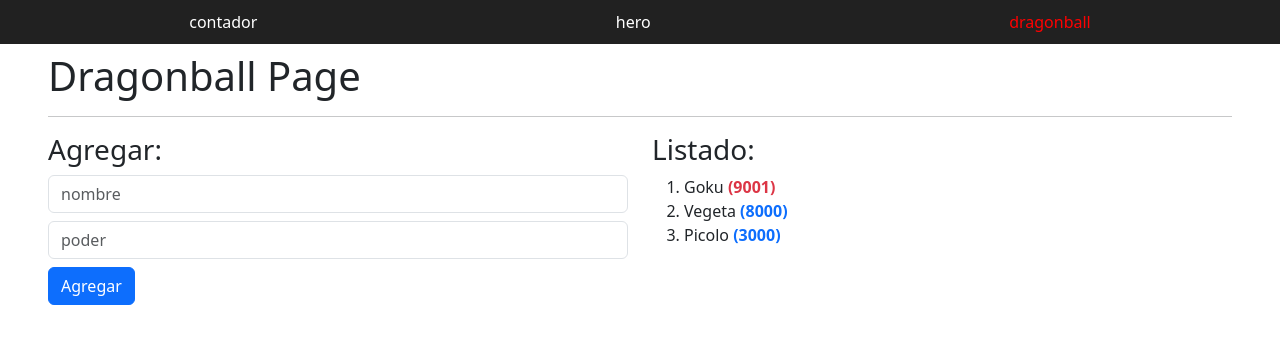
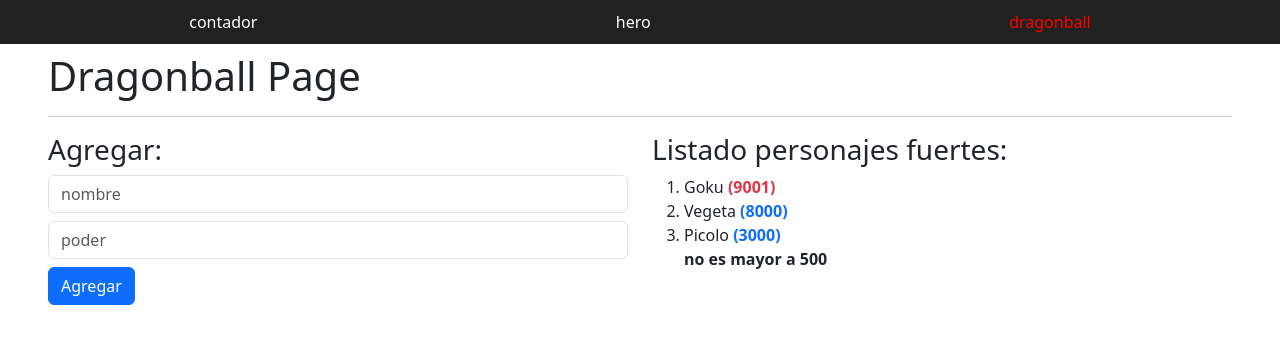
Before and after one commit to Marisabel-Condori/angular-bases2025, an Angular app: page /dragonball in a window 1280 px wide. Shown: the top 344 px of the page. Built offline with nearby package versions, Linux system fonts and the light colour scheme.

Commit message:
condicionales

```diff
--- a/src/app/pages/dragonball/dragonball.html
+++ b/src/app/pages/dragonball/dragonball.html
@@ -1,28 +1,32 @@
 <h1>Dragonball Page</h1>
-<hr>
+<hr />
 
 <section class="row">
   <div class="col-12 col-sm-6">
     <h3>Agregar:</h3>
-      <input type="text" class="form-control" placeholder="nombre">
-      <input type="number" class="form-control mt-2" placeholder="poder">
+    <input type="text" class="form-control" placeholder="nombre" />
+    <input type="number" class="form-control mt-2" placeholder="poder" />
     <button class="mt-2 btn btn-primary">Agregar</button>
   </div>
 
   <div class="col-12 col-sm-6">
-    <h3>Listado:</h3>
+    <h3>Listado personajes fuertes:</h3>
     <ol>
-      @for (character of characters(); track character.id) {
+      @for (character of characters(); track character.id) { @if (character.power>500) {
       <li>
-          <span>{{ character.name  }} </span>
+        <span>{{ character.name }} </span>
         <!-- <strong [ngClass]="powerClases()">  otra forma de hacerlo ngClass-->
-          <strong [class.text-danger]="character.power>9000"
-          strong [class.text-primary]="character.power<9000"
+        <strong
+          [class.text-danger]="character.power > 9000"
+          strong
+          [class.text-primary]="character.power < 9000"
         >
           ({{ character.power }})
         </strong>
       </li>
-      }
+      }@else {
+        <strong>no es mayor a 500</strong>
+      } }
     </ol>
   </div>
 </section>
--- a/src/app/pages/dragonball/dragonball.ts
+++ b/src/app/pages/dragonball/dragonball.ts
@@ -17,6 +17,7 @@
     { id: 1, name: 'Goku', power: 9001 },
     { id: 1, name: 'Vegeta', power: 8000 },
     { id: 1, name: 'Picolo', power: 3000 },
+    { id: 1, name: 'Yamcha', power: 500 },
   ]);
 
   //para la forma ngClass
```
Lines whose indentation alone changed are shown as unchanged.
